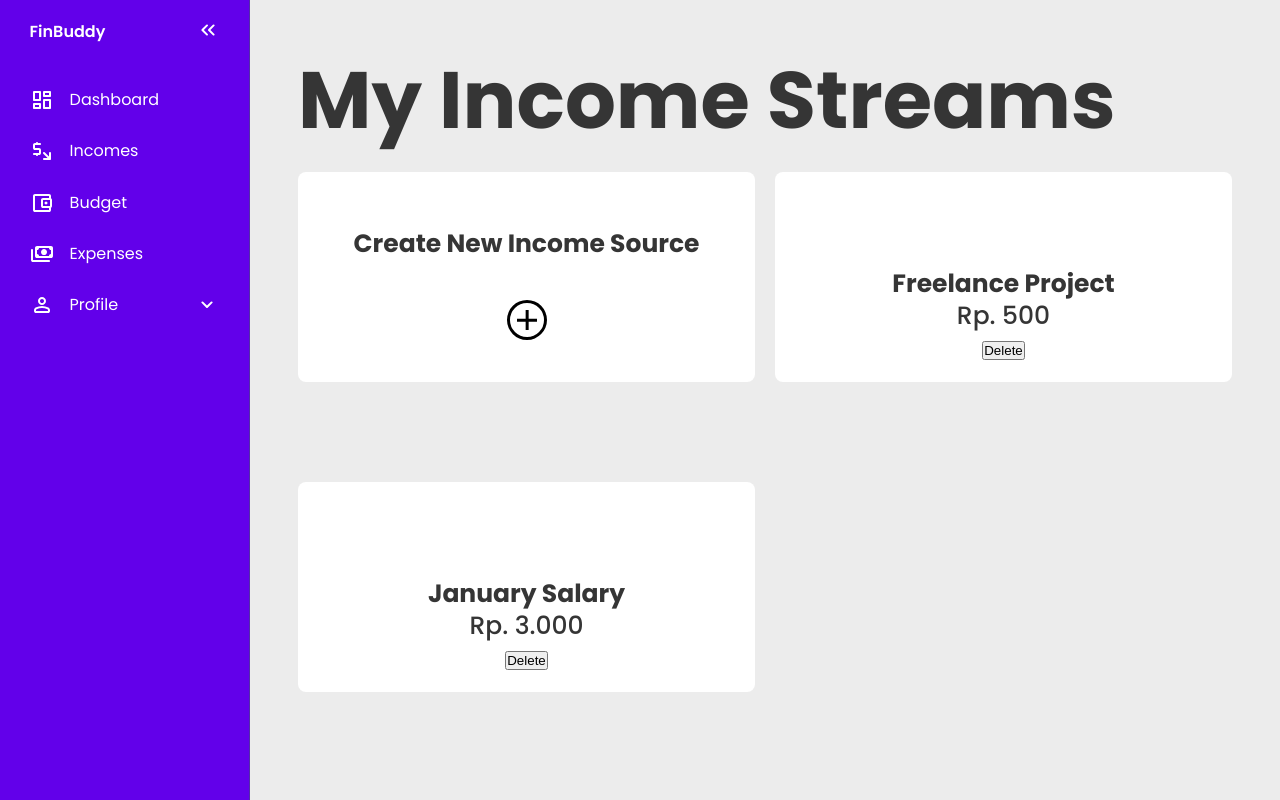
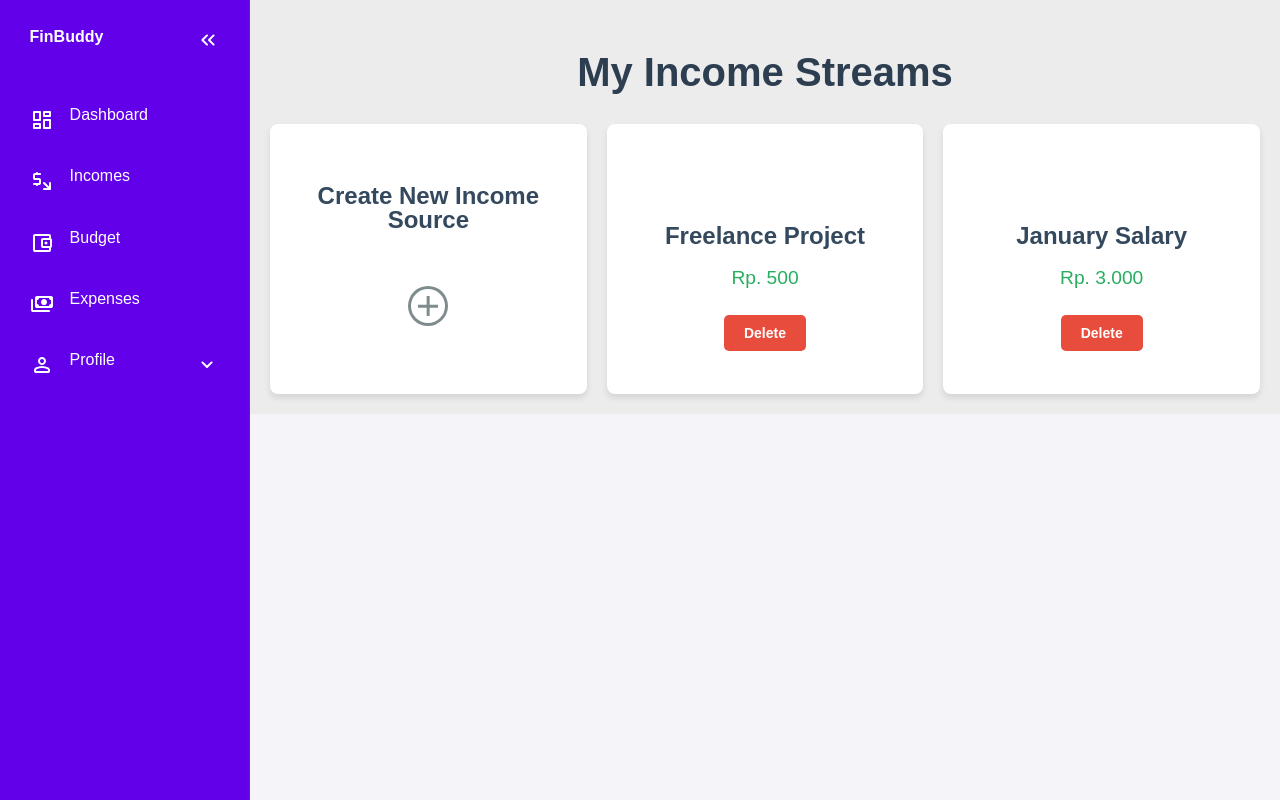
Before and after one commit to almaas-izdihar/fin-buddy, a PHP site: page /index.php?page=income in a window 1280 px wide. Run offline with PHP 8.4, Linux system fonts and the light colour scheme; data comes from the database, SQL or seed files in the repository.

Commit message:
Menambah file style_4.css untuk memperbaiki pages income dan expense

```diff
--- /dev/null
+++ b/css/style_4.css
@@ -0,0 +1,120 @@
+/* Global Styles */
+body {
+  font-family: Arial, sans-serif;
+  margin: 0;
+  padding: 0;
+  background-color: #f4f4f9; /* Warna latar belakang */
+  color: #333;
+}
+
+.container {
+  max-width: 1200px;
+  margin: 0 auto;
+  padding: 20px;
+}
+
+.page-title {
+  text-align: center;
+  font-size: 2.5rem;
+  margin-bottom: 20px;
+  color: #2c3e50; /* Biru gelap */
+}
+
+.card-container {
+  display: grid;
+  grid-template-columns: repeat(auto-fill, minmax(300px, 1fr)); /* Grid responsif */
+  gap: 20px;
+}
+
+/* Card Styles */
+.card {
+  background-color: #ffffff; /* Putih */
+  border-radius: 10px;
+  box-shadow: 0 4px 6px rgba(0, 0, 0, 0.1); /* Bayangan */
+  padding: 20px;
+  text-align: center;
+  transition: transform 0.3s ease, box-shadow 0.3s ease, background-color 0.3s ease;
+}
+
+.card:hover {
+  transform: translateY(-5px);
+  box-shadow: 0 6px 10px rgba(0, 0, 0, 0.15);
+
+}
+
+.card-title, .card-subtitle {
+  transition: color 0.3s ease;
+}
+
+.card-title {
+  font-size: 1.5rem;
+  margin-bottom: 10px;
+  color: #34495e; /* Warna teks utama */
+}
+
+.card-subtitle {
+  font-size: 1.2rem;
+  color: #27ae60; /* Hijau */
+  margin-bottom: 15px;
+}
+
+.card:hover .card-title, .card:hover .card-subtitle {
+  color: white; /* Mengubah warna teks menjadi putih saat hover */
+}
+
+/* Create Card Style */
+.create-card {
+  background-color: #ecf0f1; /* Abu-abu muda */
+  border: 2px dashed #bdc3c7; /* Dashed border */
+  cursor: pointer;
+  transition: background-color 0.3s ease, border-color 0.3s ease;
+}
+
+.create-card h1 {
+  color: #2980b9; /* Biru */
+  transition: color 0.3s ease;
+}
+
+.create-card:hover {
+  background-color: #d6eaf8; /* Biru muda */
+  border-color: #3498db; /* Biru lebih terang */
+}
+
+.create-card:hover h1 {
+  color: white; /* Ubah warna teks menjadi putih saat hover */
+}
+
+/* Delete Button */
+.delete-btn {
+  background-color: #e74c3c; /* Merah */
+  color: white;
+  border: none;
+  border-radius: 5px;
+  padding: 10px 20px;
+  font-size: 14px;
+  font-weight: bold;
+  cursor: pointer;
+  transition: background-color 0.3s ease, transform 0.3s ease, color 0.3s ease;
+}
+
+.delete-btn:hover {
+  background-color: #c0392b; /* Merah lebih gelap */
+  transform: scale(1.05);
+  color: white; /* Teks berubah menjadi putih saat hover */
+}
+
+.delete-btn:active {
+  background-color: #a93226; /* Merah sangat gelap */
+  transform: scale(0.95);
+}
+
+/* SVG Icon */
+svg {
+  margin-top: 10px;
+  fill: #7f8c8d; /* Warna default */
+  transition: fill 0.3s ease;
+}
+
+.create-card:hover svg {
+  fill: #3498db; /* Ubah warna saat hover */
+}
--- a/index.php
+++ b/index.php
@@ -13,6 +13,7 @@
 	<script type="text/javascript" src="app.js" defer></script>
 	<link rel="stylesheet" href="css/style_1.css">
 	<link rel="stylesheet" href="css/style_2.css">
+	<link rel="stylesheet" href="css/style_4.css">
 </head>
 <body>
 	<nav id="sidebar">
--- a/pages/income.php
+++ b/pages/income.php
@@ -31,7 +31,7 @@ $result = $stmt->get_result();
 <div class="container">
     <h1 class="page-title">My Income Streams</h1>
 
-    <div class="card-container" style="display: grid; grid-template-columns: repeat(2, 1fr); gap: 20px; grid-row: 1 / 2; height: 350px;">
+    <div class="card-container" style="display: grid; grid-template-columns: repeat(3, 1fr); gap: 20px; grid-row: 1 / 2; height: 350px;">
         <!-- Total Income Card -->
         <div class="card hover-card" onclick="window.location.href='?page=newIncome';" style="cursor: pointer;">
             <h1 class="card-title" style="margin-bottom: 40px; margin-top: 40px;">Create New Income Source</h1>
```
